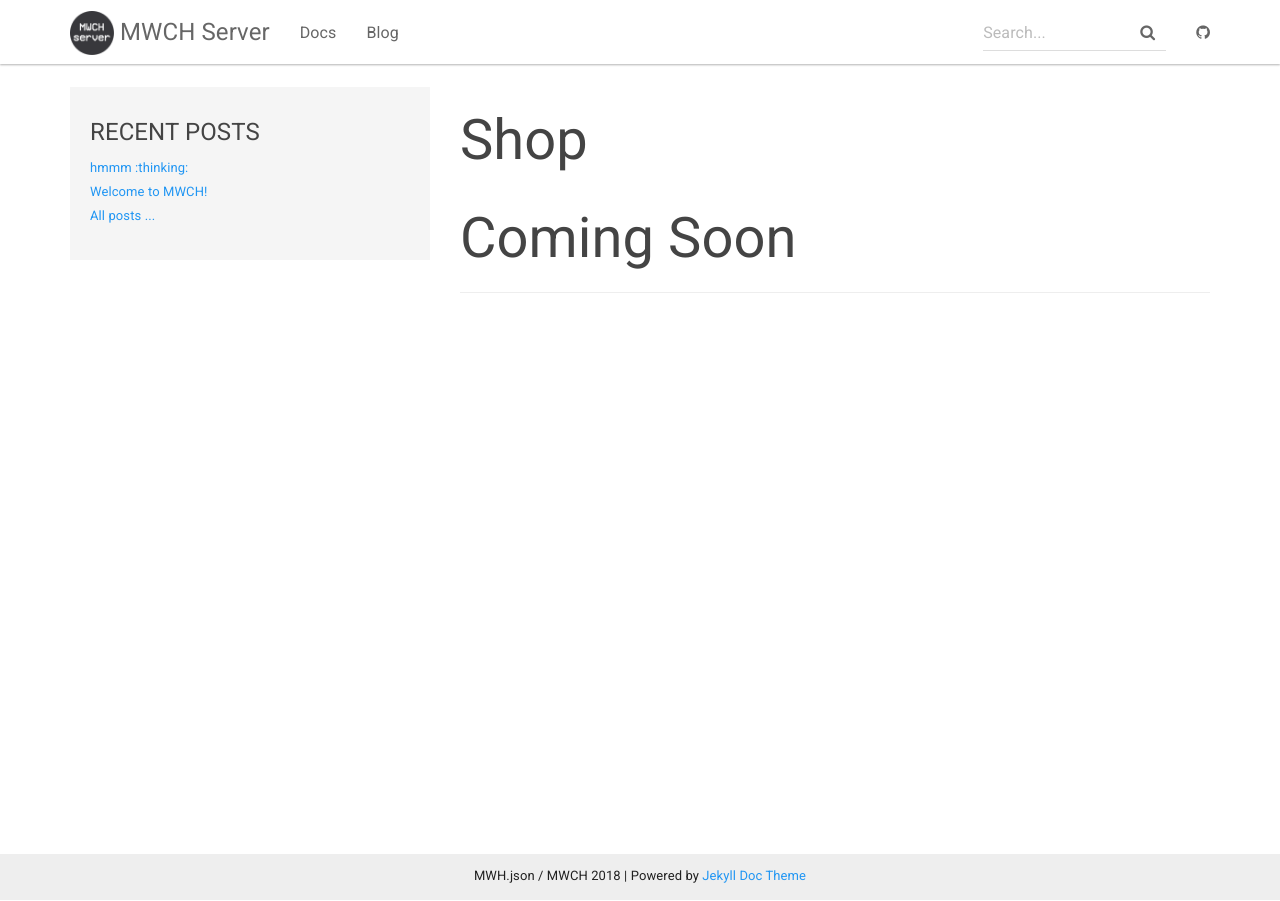
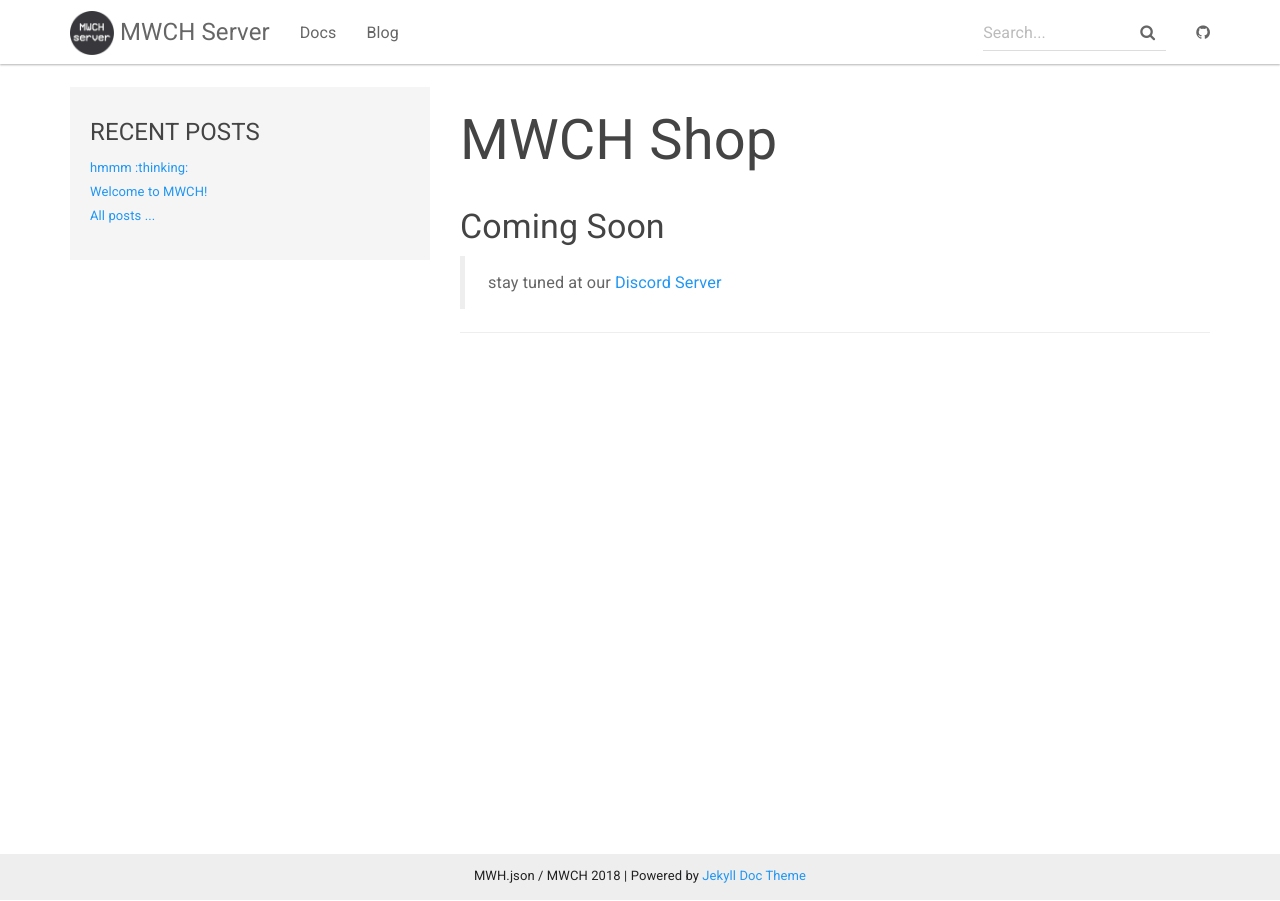
Before and after one commit to nattapong3912/website, a Jekyll site: the page built from shop.md, in a window 1280 px wide. Built offline with Jekyll 4.4.1, drawn with Linux system fonts in a browser that asks for light colours; nearby versions of some CDN libraries.

Commit message:
Update shop.md

```diff
--- a/shop.md
+++ b/shop.md
@@ -1,6 +1,8 @@
 ---
 layout: post
-title: Shop
+title: MWCH Shop
 ---
 
-# Coming Soon
+### Coming Soon
+
+> stay tuned at our <a href="http://discord.gg/q2tFztR">Discord Server</a>
```
